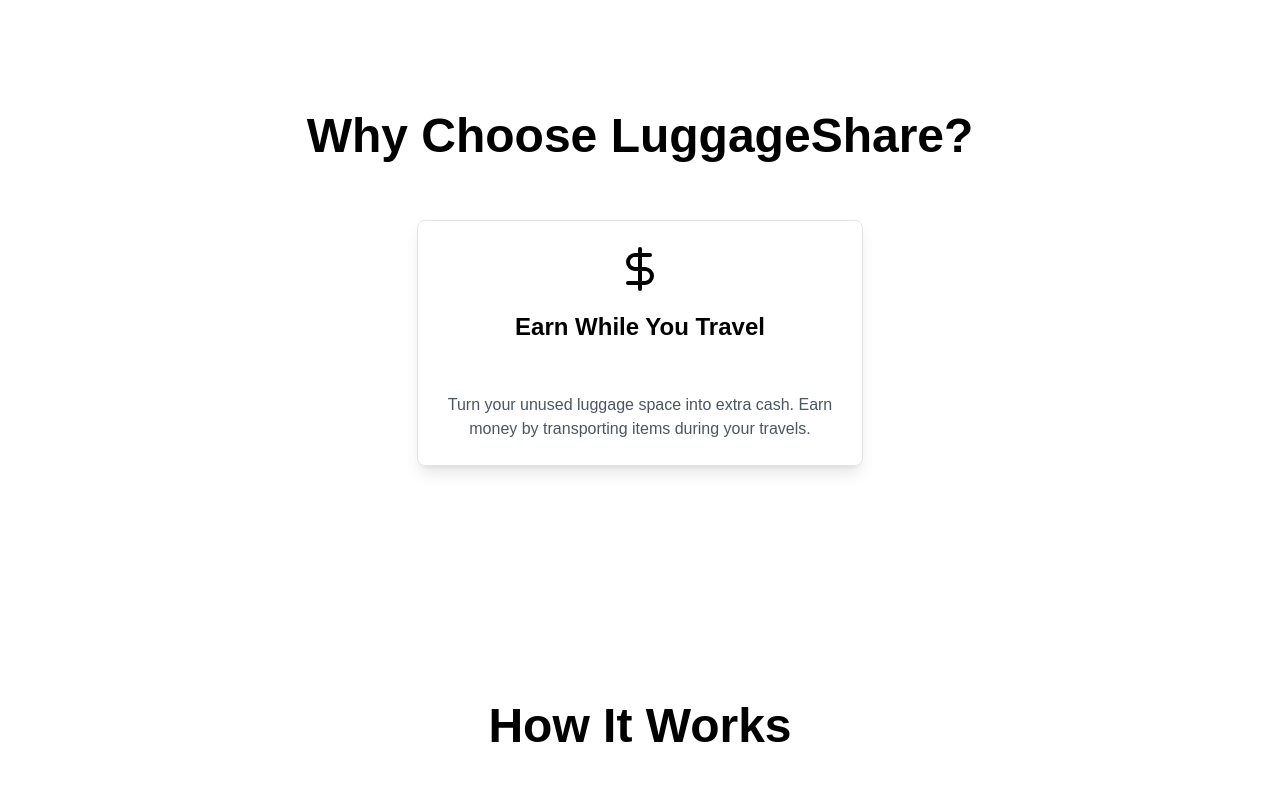
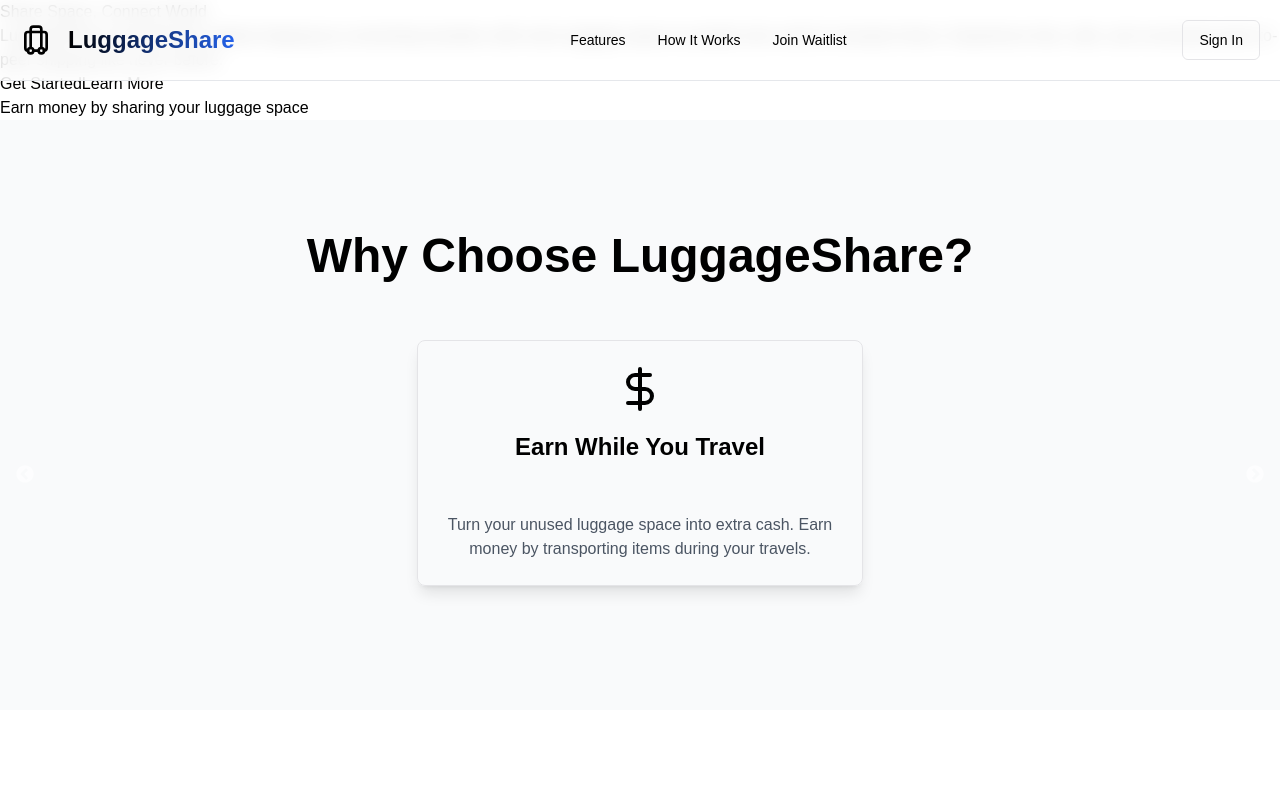
Before and after one commit to syed-jaid/NextJs-typescript-landing-page, a Next.js app: page / in a window 1280 px wide. Shown: the top 800 px of the page. Built offline with nearby package versions, Linux system fonts and the light colour scheme.

Commit message:
header added

```diff
--- /dev/null
+++ b/src/app/components/Banner.tsx
@@ -0,0 +1,25 @@
+import { Box, Button, Flex, Text } from "@chakra-ui/react";
+import React from "react";
+
+const Banner = () => {
+  return (
+    <Box>
+      <div>
+        <Text>Share Space, Connect World</Text>
+        <Text>
+          LuggageShare revolutionizes global shipping by connecting travelers
+          with extra luggage space to people who need to transport items.
+          Experience fast, safe, and convenient peer-to-peer shipping like never
+          before.
+        </Text>
+        <Flex>
+          <Button>Get Started</Button>
+          <Button>Learn More</Button>
+        </Flex>
+        <Text>Earn money by sharing your luggage space</Text>
+      </div>
+    </Box>
+  );
+};
+
+export default Banner;
--- a/src/app/components/Features.tsx
+++ b/src/app/components/Features.tsx
@@ -13,7 +13,13 @@
   };
 
   return (
-    <Box mx="auto" maxW="1440px" px="20px" className="py-[60px] md:py-[100px]">
+    <Box bg="#f9fafb">
+      <Box
+        mx="auto"
+        maxW="1440px"
+        px="20px"
+        className="py-[60px] md:py-[100px]"
+      >
         <Text mb="48px" fontSize="48px" fontWeight="700" textAlign="center">
           Why Choose LuggageShare?
         </Text>
@@ -95,7 +101,7 @@
               className="shadow-lg rounded-lg"
             >
               <svg
-              className="lucide lucide-lock w-12 h-12 mx-auto mb-4 text-primary"
+                className="lucide lucide-globe w-12 h-12 mb-4 mx-auto text-primary"
                 xmlns="http://www.w3.org/2000/svg"
                 width="24"
                 height="24"
@@ -105,11 +111,13 @@
                 stroke-width="2"
                 stroke-linecap="round"
                 stroke-linejoin="round"
-              data-id="1"
+                data-id="3"
               >
-              <rect width="18" height="11" x="3" y="11" rx="2" ry="2"></rect>
-              <path d="M7 11V7a5 5 0 0 1 10 0v4"></path>
+                <circle cx="12" cy="12" r="10"></circle>
+                <path d="M12 2a14.5 14.5 0 0 0 0 20 14.5 14.5 0 0 0 0-20z"></path>
+                <path d="M2 12h20"></path>
               </svg>
+
               <Text fontSize="24px" fontWeight="600" mb="48px">
                 Lightning Fast
               </Text>
@@ -127,7 +135,7 @@
               className="shadow-lg rounded-lg"
             >
               <svg
-              className="lucide lucide-lock w-12 h-12 mx-auto mb-4 text-primary"
+                className="lucide lucide-zap w-12 h-12 mb-4 mx-auto text-primary"
                 xmlns="http://www.w3.org/2000/svg"
                 width="24"
                 height="24"
@@ -137,21 +145,22 @@
                 stroke-width="2"
                 stroke-linecap="round"
                 stroke-linejoin="round"
-              data-id="1"
+                data-id="2"
               >
-              <rect width="18" height="11" x="3" y="11" rx="2" ry="2"></rect>
-              <path d="M7 11V7a5 5 0 0 1 10 0v4"></path>
+                <path d="M4 14a1 1 0 0 1-.78-1.6319.9-10.2a.5.5 0 0 1 .86.461-1.92 6...1.631-9.9 10.2a.5.5 0 0 1-.86-.461.92-6.02a1 1 0 0 1 11 14z"></path>
               </svg>
 
               <Text fontSize="24px" fontWeight="600" mb="48px">
                 Global Network
               </Text>
               <Text fontSize="16px" color="#4b5563">
-              Access a vast network of travelers going to various destinations,
-              increasing the chances of finding a match for your shipping needs.
+                Access a vast network of travelers going to various
+                destinations, increasing the chances of finding a match for your
+                shipping needs.
               </Text>
             </Box>
           </Slider>
+        </Box>
       </Box>
     </Box>
   );
--- /dev/null
+++ b/src/app/components/Header.tsx
@@ -0,0 +1,65 @@
+import { Box, Flex, Link, Text } from "@chakra-ui/react";
+import React from "react";
+
+const Header = () => {
+  return (
+    <Box>
+      <Flex
+        top="0"
+        w="100%"
+        p="20px"
+        zIndex="99"
+        bg="#ffffffce"
+        position="fixed"
+        alignItems="center"
+        sx={{
+          backdropFilter: "blur(10px)",
+        }}
+        justifyContent="space-between"
+        borderBottom="1px solid #e5e7eb"
+      >
+        <Flex alignItems="center" gap="16px">
+          <svg
+            className="lucide lucide-luggage h-8 w-8 text-primary"
+            xmlns="http://www.w3.org/2000/svg"
+            width="24"
+            height="24"
+            viewBox="0 0 24 24"
+            fill="none"
+            stroke="currentColor"
+            stroke-width="2"
+            stroke-linecap="round"
+            stroke-linejoin="round"
+            data-id="78"
+          >
+            <path d="M6 20h0a2 2 0 0 1-2-2V8a2 2 0 0 1 2-2h12a2 2 0 0 1 2 2v10a2 2 0 0 1-2 2h0"></path>
+            <path d="M8 18V4a2 2 0 0 1 2-2h4a2 2 0 0 1 2 2v14"></path>
+            <path d="M10 20h4"></path>
+            <circle cx="16" cy="20" r="2"></circle>
+            <circle cx="8" cy="20" r="2"></circle>
+          </svg>
+
+          <span className="text-[24px] font-bold text-transparent bg-clip-text bg-gradient-to-r from-black to-blue-600">
+            LuggageShare
+          </span>
+        </Flex>
+        <Flex gap="32px" alignItems="center">
+          <Link href="#" fontSize="14px" fontWeight="500" cursor="pointer">
+            Features
+          </Link>
+          <Link href="#" fontSize="14px" fontWeight="500" cursor="pointer">
+            How It Works
+          </Link>
+          <Link href="#" fontSize="14px" fontWeight="500" cursor="pointer">
+            Join Waitlist
+          </Link>
+        </Flex>
+        <button className="border-[1px] border-[#e4e4e7] text-[14px] font-[500] items-center justify-center whitespace-nowrap rounded-md h-10 px-4 py-2 hidden md:inline-flex">
+          Sign In
+        </button>
+      </Flex>
+    </Box>
+  );
+};
+
+export default Header;
--- a/src/app/globals.css
+++ b/src/app/globals.css
@@ -30,3 +30,9 @@
   display: flex !important;
   justify-content: center !important;
 }
+h1 {
+  font-size: 72px;
+  background: -webkit-linear-gradient(#eee, #333);
+  -webkit-background-clip: text;
+  -webkit-text-fill-color: transparent;
+}
--- a/src/app/page.tsx
+++ b/src/app/page.tsx
@@ -4,10 +4,14 @@
 import WaitList from "./components/Waitlist";
 import HowItWorks from "./components/HowItWorks";
 import Features from "./components/Features";
+import Header from "./components/Header";
+import Banner from "./components/Banner";
 
 const page = () => {
   return (
     <Box>
+      <Header />
+      <Banner />
       <Features />
       <HowItWorks />
       <WaitList />
```
Lines whose indentation alone changed are shown as unchanged.
